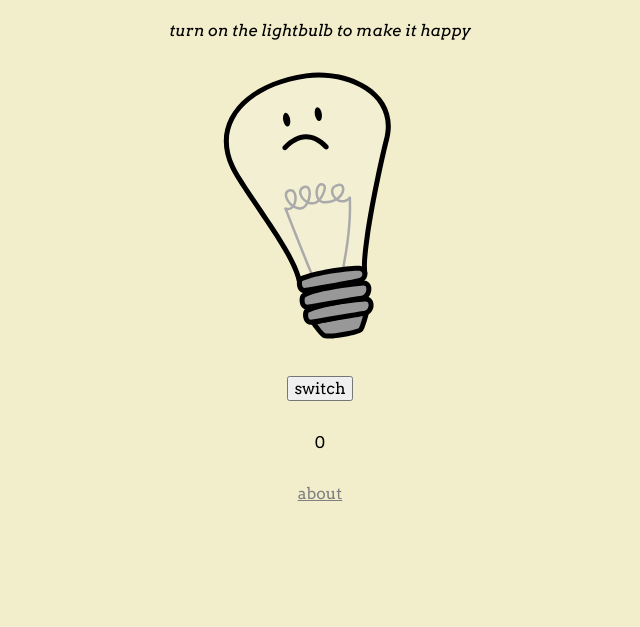
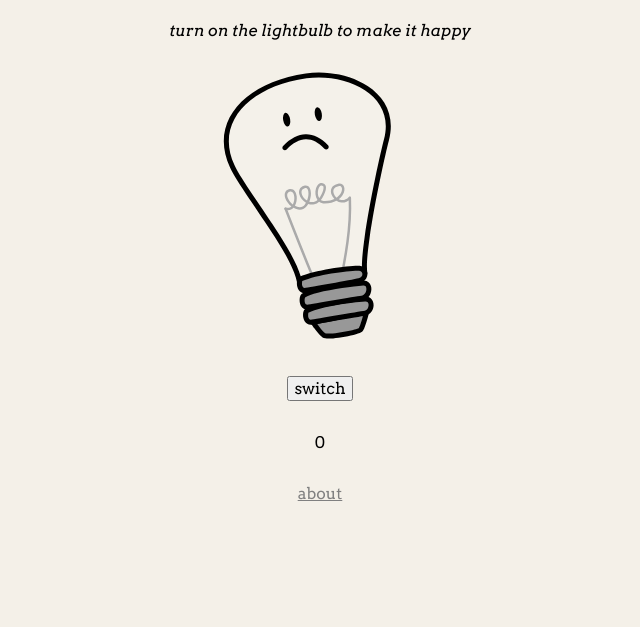
Before and after one commit to nurgalinchik/the-lonely-lightbulb, a plain HTML site: page index.html in a window 1280 px wide. Shown: the part 181-808 px from the top of the page, without its empty margins (320-960 px from the left). Drawn offline with Linux system fonts and the light colour scheme.

Commit message:
Update style.css

```diff
--- a/style.css
+++ b/style.css
@@ -24,7 +24,7 @@ body {
   justify-content: center;
   align-items: center;
   flex-direction: column;
-  background-color: #f2eecb;
+  background-color: #f4f0e8;
 }
 
 .D2 {
```
